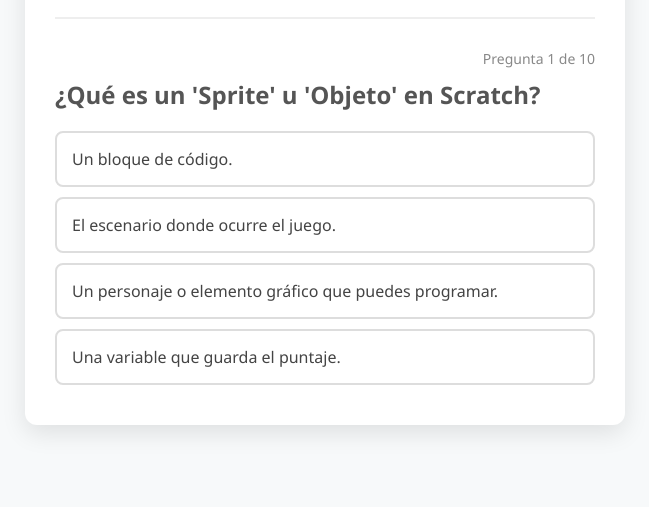
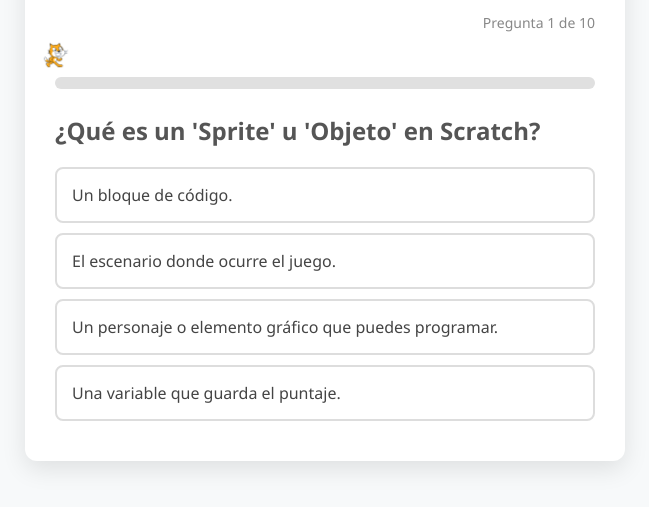
Before and after one commit to Daiana213/Scratch, a plain HTML site: page index.html in a window 1280 px wide. Both pictures are taken after a click on the button "¡Empezar a jugar!". Shown: the part 253-760 px from the top of the page, without its empty margins (315-964 px from the left). Drawn offline with Linux system fonts and the light colour scheme.

Commit message:
Add progress bar with Scratch cat image

```diff
--- a/index.html
+++ b/index.html
@@ -21,7 +21,13 @@
             </div>
 
             <div id="quiz-screen" class="hidden">
-                <div class="progress">Pregunta <span id="current-question">1</span> de 10</div>
+                <div class="progress-text">Pregunta <span id="current-question">1</span> de 10</div>
+                <div class="progress-container">
+                    <img src="cat.png" alt="Scratch Cat" id="progress-cat">
+                    <div class="progress-bar-bg">
+                        <div id="progress-bar-fill"></div>
+                    </div>
+                </div>
                 <h2 id="question-text">Pregunta</h2>
                 <div id="options-container">
                     <!-- Las opciones se generarán aquí -->
--- a/script.js
+++ b/script.js
@@ -128,6 +128,8 @@
 const feedbackText = document.getElementById('feedback-text');
 const scoreSpan = document.getElementById('score');
 const endMessage = document.getElementById('end-message');
+const progressBarFill = document.getElementById('progress-bar-fill');
+const progressCat = document.getElementById('progress-cat');
 
 // Event Listeners
 startBtn.addEventListener('click', startGame);
@@ -142,10 +144,18 @@
     showQuestion();
 }
 
+function updateProgress() {
+    const progressPercentage = (currentQuestionIndex / questions.length) * 100;
+    progressBarFill.style.width = `${progressPercentage}%`;
+    progressCat.style.left = `${progressPercentage}%`;
+}
+
 function showQuestion() {
     const question = questions[currentQuestionIndex];
     currentQuestionSpan.textContent = currentQuestionIndex + 1;
     questionText.textContent = question.question;
+
+    updateProgress();
 
     optionsContainer.innerHTML = '';
     feedbackContainer.classList.add('hidden');
--- a/style.css
+++ b/style.css
@@ -107,11 +107,45 @@
     cursor: not-allowed;
 }
 
-.progress {
+.progress-text {
     font-size: 14px;
     color: #888;
-    margin-bottom: 10px;
+    margin-bottom: 5px;
     text-align: right;
+}
+
+.progress-container {
+    position: relative;
+    width: 100%;
+    margin-bottom: 25px;
+    padding-top: 40px; /* Space for the cat */
+}
+
+#progress-cat {
+    position: absolute;
+    top: 0;
+    left: 0;
+    width: 40px;
+    height: auto;
+    transform: translateX(-50%);
+    transition: left 0.5s ease-in-out;
+    z-index: 2;
+}
+
+.progress-bar-bg {
+    background-color: #e0e0e0;
+    border-radius: 10px;
+    height: 12px;
+    width: 100%;
+    overflow: hidden;
+    position: relative;
+}
+
+#progress-bar-fill {
+    background-color: var(--primary-color);
+    height: 100%;
+    width: 0%;
+    transition: width 0.5s ease-in-out;
 }
 
 #feedback-container {
```
Also changed, not shown: cat.png (added).
